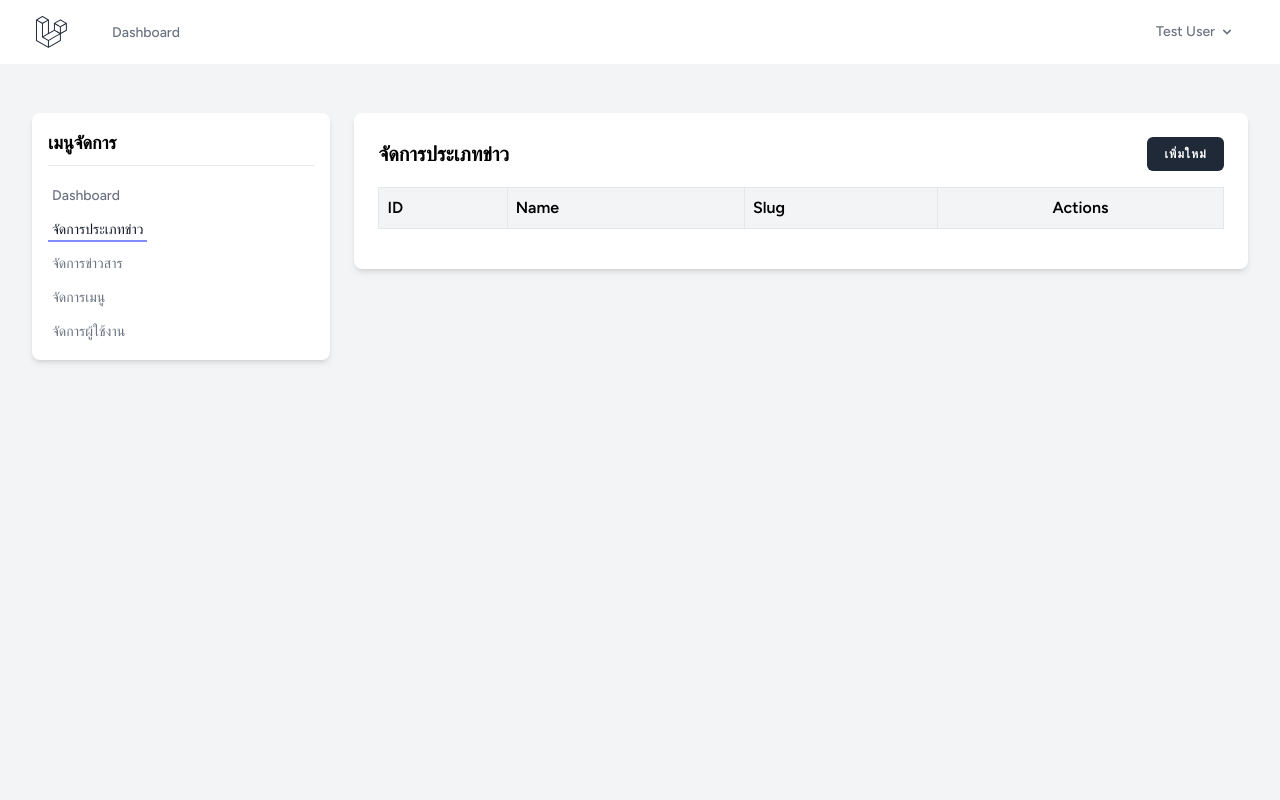
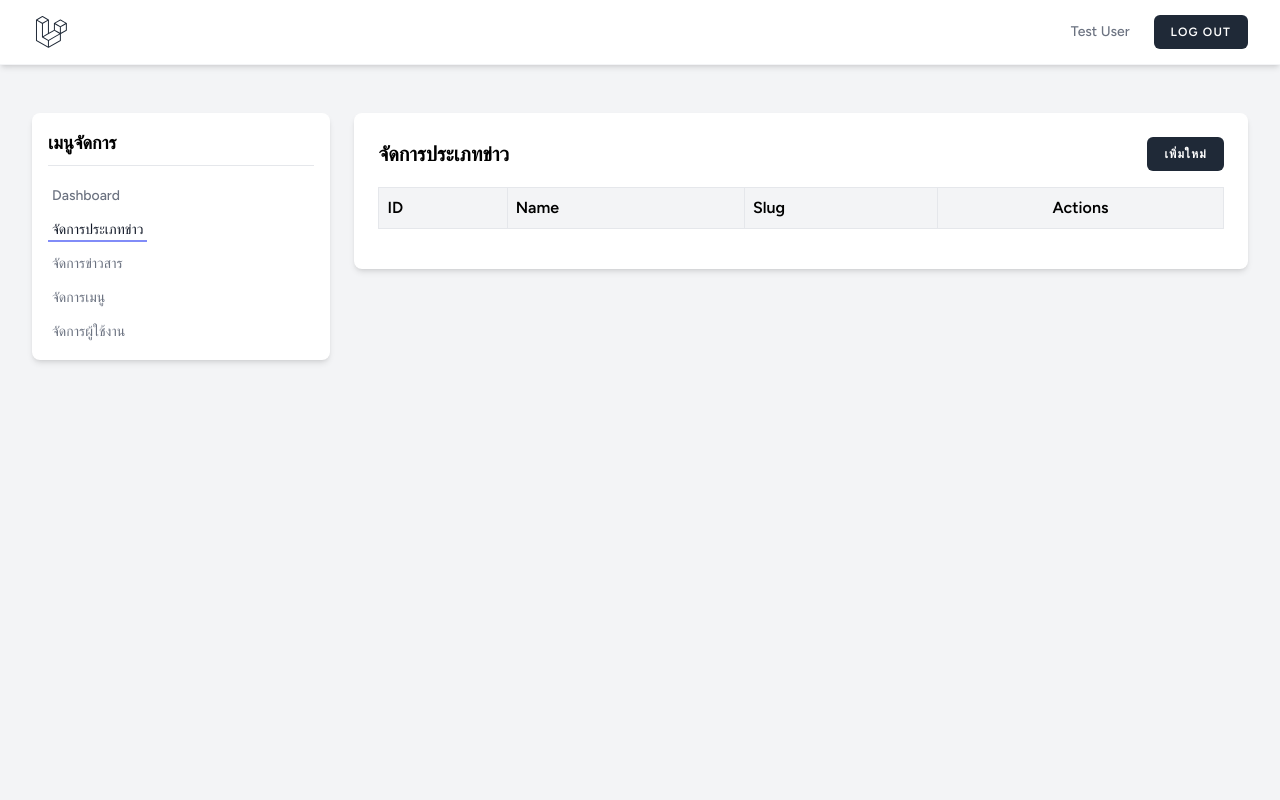
Before and after one commit to Anuphap2/mtc-web, a Laravel app: page /admin/categories in a window 1280 px wide. Run offline with Laravel 12, Linux system fonts and the light colour scheme; a user stored in the database is signed in; data comes from the database, SQL or seed files in the repository; data that the repository does not hold is empty; style sheets or scripts are compiled from the project's sources.

Commit message:
add feats

```diff
--- a/app/View/Components/AppLayout.php
+++ b/app/View/Components/AppLayout.php
@@ -1,7 +1,5 @@
 <?php
-
 namespace App\View\Components;
-
 use Illuminate\View\Component;
 use Illuminate\View\View;
 
@@ -12,6 +10,7 @@ class AppLayout extends Component
      */
     public function render(): View
     {
+        // แก้ไขบรรทัดนี้ครับ!
         return view('layouts.admin');
     }
 }
--- a/resources/views/components/dropdown.blade.php
+++ b/resources/views/components/dropdown.blade.php
@@ -29,7 +29,7 @@ $width = match ($width) {
             style="display: none;"
             @click="open = false">
         <div class="rounded-md ring-1 ring-black ring-opacity-5 {{ $contentClasses }}">
-            {{ $content }}
+            {{-- {{ $content }} --}}
         </div>
     </div>
 </div>
--- a/resources/views/layouts/navigation.blade.php
+++ b/resources/views/layouts/navigation.blade.php
@@ -1,58 +1,34 @@
-<nav x-data="{ open: false }" class="bg-white border-b border-gray-100">
+<nav x-data="{ open: false }" class="bg-white border-b border-gray-100 shadow-md">
     <!-- Primary Navigation Menu -->
     <div class="max-w-7xl mx-auto px-4 sm:px-6 lg:px-8">
         <div class="flex justify-between h-16">
-            <div class="flex">
-                <!-- Logo -->
+            <div class="flex items-center">
+                <!-- Logo (Optional: You can keep it if you want) -->
                 <div class="shrink-0 flex items-center">
                     <a href="{{ route('dashboard') }}">
                         <x-application-logo class="block h-9 w-auto fill-current text-gray-800" />
                     </a>
                 </div>
-
-                <!-- Navigation Links -->
-                <div class="hidden space-x-8 sm:-my-px sm:ms-10 sm:flex">
-                    <x-nav-link :href="route('dashboard')" :active="request()->routeIs('dashboard')">
-                        {{ __('Dashboard') }}
-                    </x-nav-link>
-                </div>
+                <!-- You can add other links here if needed in the future -->
             </div>
 
-            <!-- Settings Dropdown -->
+            <!-- User Name and Logout Button -->
             <div class="hidden sm:flex sm:items-center sm:ms-6">
-                <x-dropdown align="right" width="48">
-                    <x-slot name="trigger">
-                        <button class="inline-flex items-center px-3 py-2 border border-transparent text-sm leading-4 font-medium rounded-md text-gray-500 bg-white hover:text-gray-700 focus:outline-none transition ease-in-out duration-150">
-                            <div>{{ Auth::user()->name }}</div>
+                <!-- User Name -->
+                <div class="px-3 py-2 text-sm font-medium text-gray-500">
+                    {{ Auth::user()->name }}
+                </div>
 
-                            <div class="ms-1">
-                                <svg class="fill-current h-4 w-4" xmlns="http://www.w3.org/2000/svg" viewBox="0 0 20 20">
-                                    <path fill-rule="evenodd" d="M5.293 7.293a1 1 0 011.414 0L10 10.586l3.293-3.293a1 1 0 111.414 1.414l-4 4a1 1 0 01-1.414 0l-4-4a1 1 0 010-1.414z" clip-rule="evenodd" />
-                                </svg>
-                            </div>
-                        </button>
-                    </x-slot>
-
-                    <x-slot name="content">
-                        <x-dropdown-link :href="route('profile.edit')">
-                            {{ __('Profile') }}
-                        </x-dropdown-link>
-
-                        <!-- Authentication -->
-                        <form method="POST" action="{{ route('logout') }}">
-                            @csrf
-
-                            <x-dropdown-link :href="route('logout')"
-                                    onclick="event.preventDefault();
-                                                this.closest('form').submit();">
-                                {{ __('Log Out') }}
-                            </x-dropdown-link>
-                        </form>
-                    </x-slot>
-                </x-dropdown>
+                <!-- Logout Button -->
+                <form method="POST" action="{{ route('logout') }}" class="ms-3">
+                    @csrf
+                    <x-primary-button type="submit" onclick="event.preventDefault(); this.closest('form').submit();">
+                        {{ __('Log Out') }}
+                    </x-primary-button>
+                </form>
             </div>
 
-            <!-- Hamburger -->
+            <!-- Hamburger (for mobile) -->
             <div class="-me-2 flex items-center sm:hidden">
                 <button @click="open = ! open" class="inline-flex items-center justify-center p-2 rounded-md text-gray-400 hover:text-gray-500 hover:bg-gray-100 focus:outline-none focus:bg-gray-100 focus:text-gray-500 transition duration-150 ease-in-out">
                     <svg class="h-6 w-6" stroke="currentColor" fill="none" viewBox="0 0 24 24">
@@ -64,30 +40,19 @@
         </div>
     </div>
 
-    <!-- Responsive Navigation Menu -->
+    <!-- Responsive Navigation Menu (Mobile View) -->
     <div :class="{'block': open, 'hidden': ! open}" class="hidden sm:hidden">
-        <div class="pt-2 pb-3 space-y-1">
-            <x-responsive-nav-link :href="route('dashboard')" :active="request()->routeIs('dashboard')">
-                {{ __('Dashboard') }}
-            </x-responsive-nav-link>
-        </div>
-
-        <!-- Responsive Settings Options -->
+        <!-- Responsive User Info & Logout -->
         <div class="pt-4 pb-1 border-t border-gray-200">
-            <div class="px-4">
+            <div class="px-4 mb-3">
                 <div class="font-medium text-base text-gray-800">{{ Auth::user()->name }}</div>
-                <div class="font-medium text-sm text-gray-500">{{ Auth::user()->email }}</div>
+                {{-- Removed email display as requested --}}
             </div>
 
-            <div class="mt-3 space-y-1">
-                <x-responsive-nav-link :href="route('profile.edit')">
-                    {{ __('Profile') }}
-                </x-responsive-nav-link>
-
+            <div class="mt-1 space-y-1">
                 <!-- Authentication -->
                 <form method="POST" action="{{ route('logout') }}">
                     @csrf
-
                     <x-responsive-nav-link :href="route('logout')"
                             onclick="event.preventDefault();
                                         this.closest('form').submit();">
--- a/routes/web.php
+++ b/routes/web.php
@@ -11,7 +11,7 @@ Route::get('/category/{category:slug}', [HomeController::class, 'category'])->na
 
 
 Route::get('/dashboard', function () {
-    return view('admin.dashboard'); // สร้าง View นี้ด้วย
+    return view('dashboard'); // <-- แก้ไขตรงนี้ ให้เป็น 'dashboard' (ไม่มี admin.)
 })->middleware(['auth'])->name('dashboard');
 
 Route::middleware(['auth'])->prefix('admin')->name('admin.')->group(function () {
```
